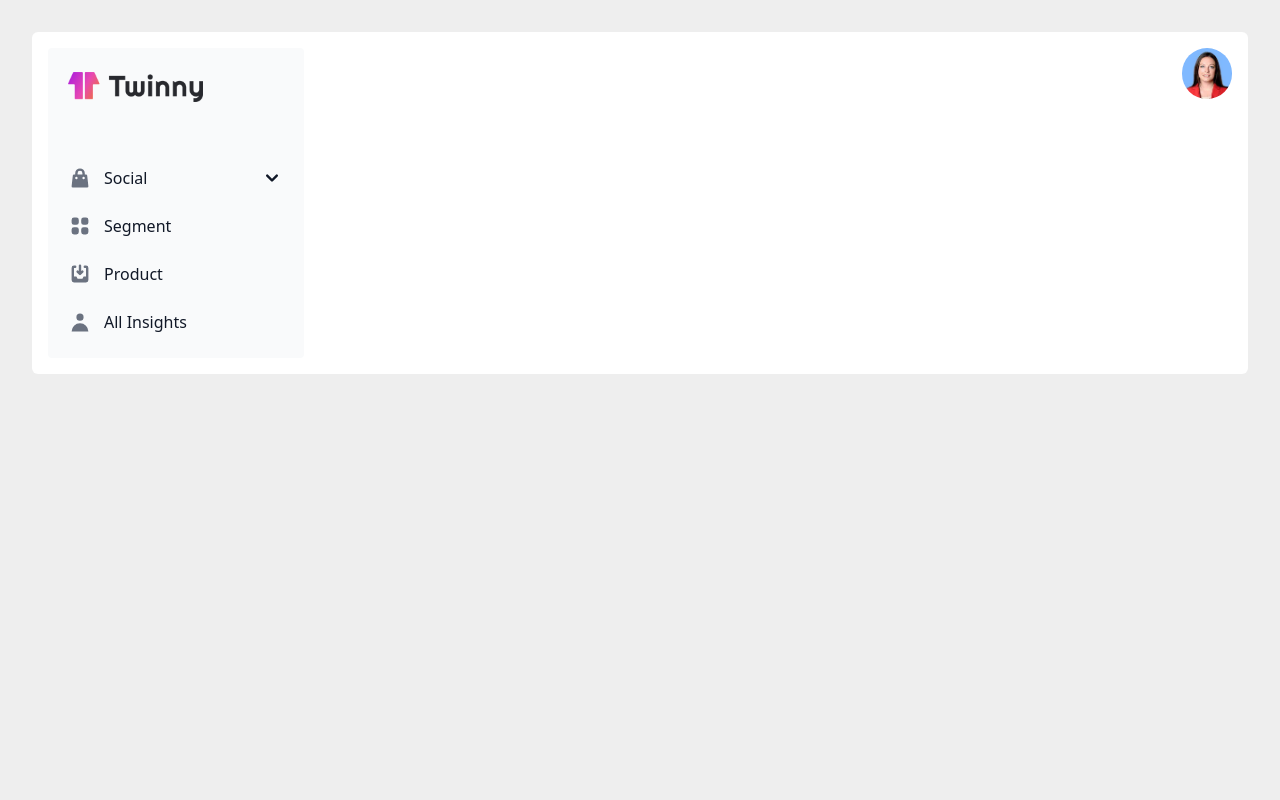
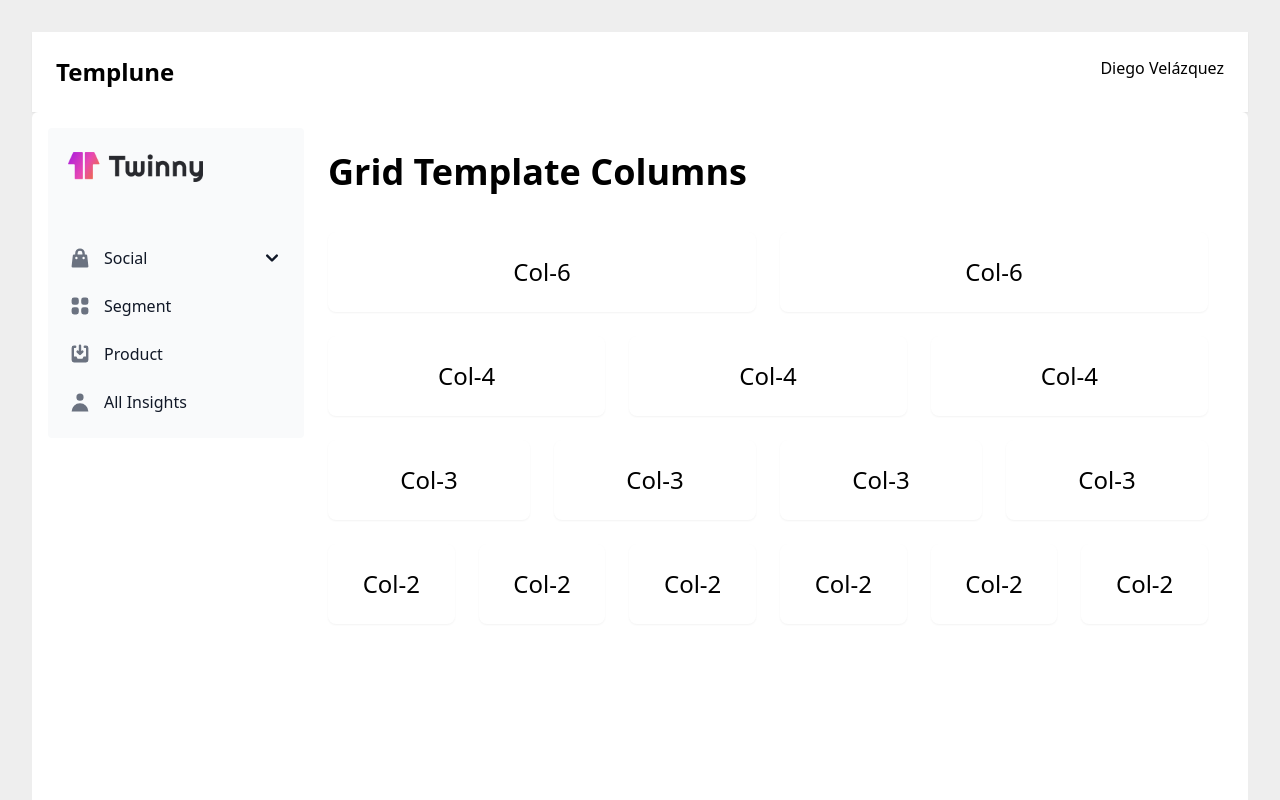
Before and after one commit to jlbousing/demo-twinny, an Angular app: page / in a window 1280 px wide. Shown: the top 800 px of the page. Built offline with nearby package versions, Linux system fonts and the light colour scheme.

Commit message:
maquetando vista

```diff
--- a/src/app/app.component.html
+++ b/src/app/app.component.html
@@ -1,5 +1,71 @@
 <div class="p-8">
-  <div class="p-4 bg-white rounded-md">
+  <div class="bg-white flex p-6 shadow-sm">
+    <img src="../src/img/menu.svg" class="md:hidden block mr-4">
+    <h6 class="text-2xl font-bold flex-grow">Templune</h6>
+    <p>Diego Velázquez</p>
+</div>
+  <div class="p-4 bg-white rounded-md flex">
     <sidebar></sidebar>
+
+    <div class="w-full p-6">
+      <h1 class="text-4xl font-bold mb-10">Grid Template Columns</h1>
+
+      <div class="grid grid-cols-1 sm:grid-cols-2 gap-6 mb-6">
+          <div class="bg-white p-6 rounded-lg shadow-sm w-full">
+              <p class="text-2xl text-center">Col-6</p>
+          </div>
+          <div class="bg-white p-6 rounded-lg shadow-sm w-full">
+              <p class="text-2xl text-center">Col-6</p>
+          </div>
+      </div>
+
+      <div class="grid grid-cols-1 sm:grid-cols-3 gap-6 mb-6">
+          <div class="bg-white p-6 rounded-lg shadow-sm w-full">
+              <p class="text-2xl text-center">Col-4</p>
+          </div>
+          <div class="bg-white p-6 rounded-lg shadow-sm w-full">
+              <p class="text-2xl text-center">Col-4</p>
+          </div>
+          <div class="bg-white p-6 rounded-lg shadow-sm w-full">
+              <p class="text-2xl text-center">Col-4</p>
+          </div>
+      </div>
+
+      <div class="grid grid-cols-1 sm:grid-cols-4 gap-6 mb-6">
+          <div class="bg-white p-6 rounded-lg shadow-sm w-full">
+              <p class="text-2xl text-center">Col-3</p>
+          </div>
+          <div class="bg-white p-6 rounded-lg shadow-sm w-full">
+              <p class="text-2xl text-center">Col-3</p>
+          </div>
+          <div class="bg-white p-6 rounded-lg shadow-sm w-full">
+              <p class="text-2xl text-center">Col-3</p>
+          </div>
+          <div class="bg-white p-6 rounded-lg shadow-sm w-full">
+              <p class="text-2xl text-center">Col-3</p>
+          </div>
+      </div>
+
+      <div class="grid grid-cols-2 md:grid-cols-6 gap-6 mb-6">
+          <div class="bg-white p-6 rounded-lg shadow-sm w-full">
+              <p class="text-2xl text-center">Col-2</p>
+          </div>
+          <div class="bg-white p-6 rounded-lg shadow-sm w-full">
+              <p class="text-2xl text-center">Col-2</p>
+          </div>
+          <div class="bg-white p-6 rounded-lg shadow-sm w-full">
+              <p class="text-2xl text-center">Col-2</p>
+          </div>
+          <div class="bg-white p-6 rounded-lg shadow-sm w-full">
+              <p class="text-2xl text-center">Col-2</p>
+          </div>
+          <div class="bg-white p-6 rounded-lg shadow-sm w-full">
+              <p class="text-2xl text-center">Col-2</p>
+          </div>
+          <div class="bg-white p-6 rounded-lg shadow-sm w-full">
+              <p class="text-2xl text-center">Col-2</p>
+          </div>
+      </div>
+  </div>
   </div>
 </div>
--- a/src/app/app.module.ts
+++ b/src/app/app.module.ts
@@ -3,11 +3,15 @@ import { BrowserModule } from '@angular/platform-browser';
 
 import { AppComponent } from './app.component';
 import { SidebarComponent } from './components/sidebar/sidebar.component';
+import { CardComponent } from './components/card/card.component';
+import { LayoutComponent } from './components/layout/layout.component';
 
 @NgModule({
   declarations: [
     AppComponent,
-    SidebarComponent
+    SidebarComponent,
+    CardComponent,
+    LayoutComponent
   ],
   imports: [
     BrowserModule
--- /dev/null
+++ b/src/app/components/card/card.component.html
@@ -0,0 +1,4 @@
+<div class="block p-6 max-w-sm  bg-white rounded-lg border border-gray-200 shadow-md text-black">
+  <h5 class="mb-2 text-2xl text-white font-bold tracking-tight">126k</h5>
+  <p class="font-normal text-white">subtitle</p>
+</div>
--- /dev/null
+++ b/src/app/components/layout/layout.component.html
@@ -0,0 +1,10 @@
+<div class="p-8">
+    <div class="p-4 bg-white rounded-md">
+      <sidebar></sidebar>
+
+      <!--CONTENIDO-->
+      <div class="">
+
+      </div>
+    </div>
+  </div>
--- a/src/app/components/sidebar/sidebar.component.html
+++ b/src/app/components/sidebar/sidebar.component.html
@@ -1,14 +1,9 @@
+
+
 <div class="flex flex-row-reverse justify-between">
-    <div class="bg-white">
-        <div class="flex flex-row">
-            <img src="/assets/carnet.jpeg"
-                 class="rounded-full"
-                 width="50"
-                 height="50"/>
-        </div>
-    </div>
 
-<aside class="w-64" aria-label="Sidebar">
+
+<aside class="w-64 h-screen" aria-label="Sidebar">
     <div class="overflow-y-auto py-4 px-3 bg-gray-50 rounded dark:bg-gray-800">
        <ul class="space-y-2">
           <li class="mb-12">
```
Also changed, not shown: src/app/components/card/card.component.ts (added, +10 -0 lines), src/app/components/layout/layout.component.ts (added, +10 -0 lines), src/app/components/card/card.component.scss (added), src/app/components/layout/layout.component.scss (added), 2 other files (tests, documents, lock files or other folders).
